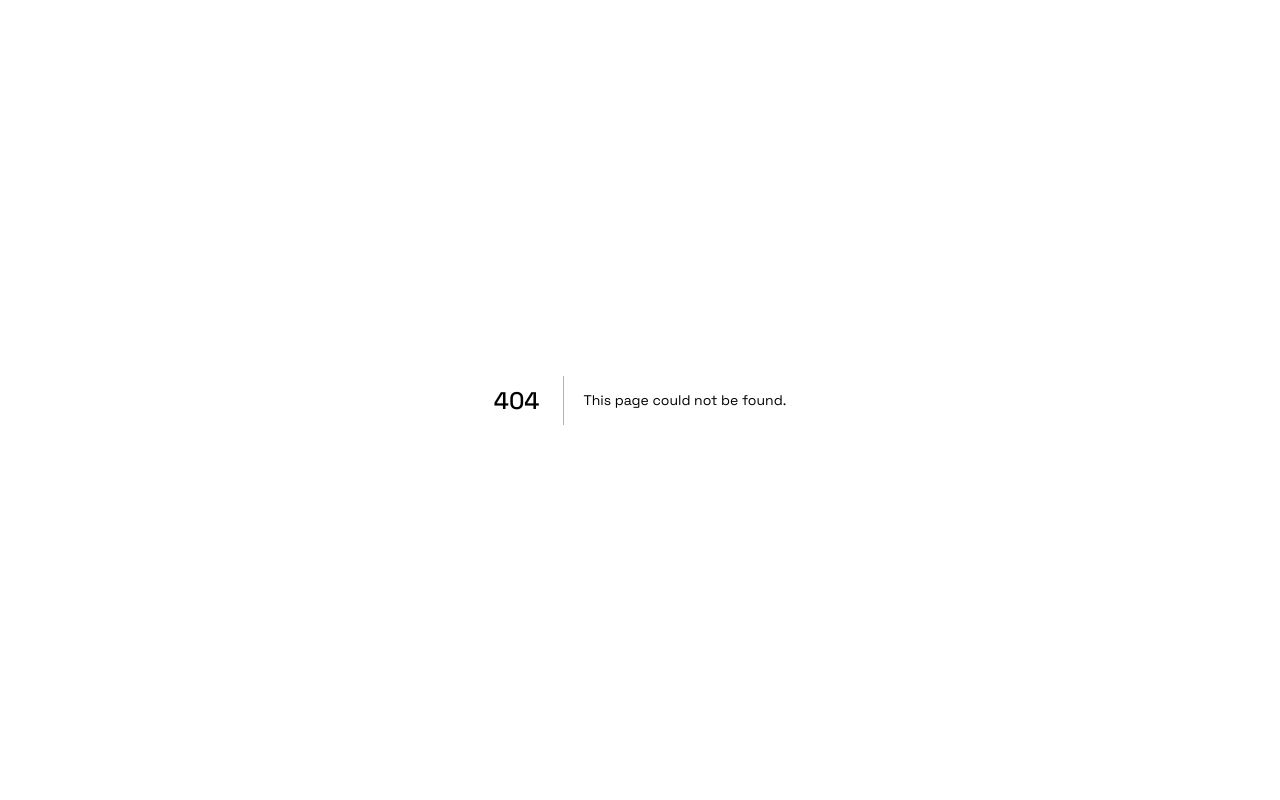
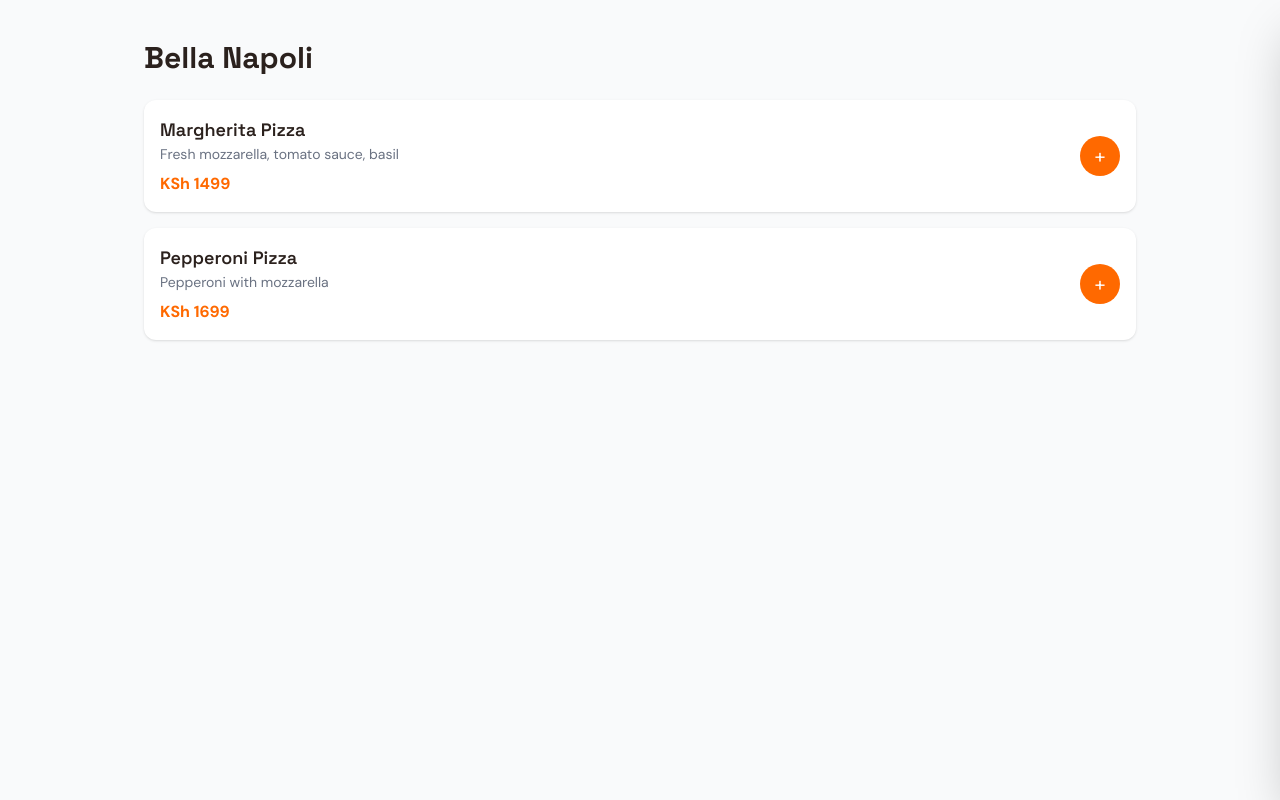
Before and after one commit to mercy-korir600/FeastRush, a Next.js app: page /restaurant in a window 1280 px wide. Before the commit this address had no page. Built offline with nearby package versions, Linux system fonts and the light colour scheme.

Commit message:
add restaurant page

```diff
--- /dev/null
+++ b/app/components/CartSidebar.tsx
@@ -0,0 +1,78 @@
+interface Props {
+  cart: any[];
+  cartOpen: boolean;
+  setCartOpen: (val: boolean) => void;
+  setCart: (val: any) => void;
+}
+
+export default function CartSidebar({
+  cart,
+  cartOpen,
+  setCartOpen,
+  setCart,
+}: Props) {
+  const subtotal = cart.reduce(
+    (acc, item) => acc + item.price * item.quantity,
+    0
+  );
+
+  const delivery = 299;
+  const total = subtotal + delivery;
+
+  return (
+    <div
+      className={`fixed top-0 right-0 h-full w-96 bg-white shadow-2xl z-50 transform transition-transform duration-300 ${
+        cartOpen ? "translate-x-0" : "translate-x-full"
+      }`}
+    >
+      <div className="p-6 flex flex-col h-full">
+        <div className="flex justify-between items-center mb-6">
+          <h2 className="text-xl font-bold">Your Cart</h2>
+          <button onClick={() => setCartOpen(false)}>✕</button>
+        </div>
+
+        <div className="flex-1 space-y-4 overflow-y-auto">
+          {cart.map((item) => (
+            <div key={item.id} className="flex justify-between">
+              <div>
+                <p>{item.name}</p>
+                <p className="text-sm text-gray-500">
+                  x{item.quantity}
+                </p>
+              </div>
+              <p className="font-semibold">
+                KSh {item.price * item.quantity}
+              </p>
+            </div>
+          ))}
+        </div>
+
+        <div className="border-t pt-4 space-y-2">
+          <div className="flex justify-between">
+            <span>Subtotal</span>
+            <span>KSh {subtotal}</span>
+          </div>
+
+          <div className="flex justify-between">
+            <span>Delivery</span>
+            <span>KSh {delivery}</span>
+          </div>
+
+          <div className="flex justify-between font-bold text-lg">
+            <span>Total</span>
+            <span className="text-orange-500">
+              KSh {total}
+            </span>
+          </div>
+
+          <button className="w-full mt-4 bg-orange-500 text-white py-3 rounded-xl hover:bg-orange-600 transition">
+            Place Order - KSh {total}
+          </button>
+          <button className="w-full mt-4 bg-white text-gray-500 py-3 rounded-xl  hover:text-orange-600 transition-colors">
+             Clear Cart
+          </button>
+        </div>
+      </div>
+    </div>
+  );
+}
--- /dev/null
+++ b/app/components/MenuItem.tsx
@@ -0,0 +1,25 @@
+interface Props {
+  item: any;
+  addToCart: (item: any) => void;
+}
+
+export default function MenuItem({ item, addToCart }: Props) {
+  return (
+    <div className="flex justify-between items-center bg-white p-4 rounded-xl shadow-sm">
+      <div>
+        <h2 className="font-semibold text-lg">{item.name}</h2>
+        <p className="text-gray-500 text-sm">{item.description}</p>
+        <p className="text-orange-500 font-bold mt-2">
+          KSh {item.price}
+        </p>
+      </div>
+
+      <button
+        onClick={() => addToCart(item)}
+        className="w-10 h-10 bg-orange-500 text-white rounded-full flex items-center justify-center text-xl hover:bg-orange-600 transition"
+      >
+        +
+      </button>
+    </div>
+  );
+}
--- /dev/null
+++ b/app/components/Overlay.tsx
@@ -0,0 +1,12 @@
+interface Props {
+  onClose: () => void;
+}
+
+export default function Overlay({ onClose }: Props) {
+  return (
+    <div
+      onClick={onClose}
+      className="fixed inset-0 bg-black/40 backdrop-blur-sm z-40 transition-opacity duration-300"
+    />
+  );
+}
--- /dev/null
+++ b/app/restaurant/page.tsx
@@ -0,0 +1,84 @@
+"use client";
+
+import { useState } from "react";
+// import MenuItem from "@/app/components/MenuItem";
+// import CartSidebar from "@/app/components/CartSidebar";
+// import Overlay from "@/app/components/Overlay";
+import MenuItem from "../components/MenuItem";
+import CartSidebar from "../components/CartSidebar";
+import Overlay from "../components/Overlay";
+
+export default function RestaurantPage() {
+  const [cartOpen, setCartOpen] = useState(false);
+  const [cart, setCart] = useState<any[]>([]);
+
+  const menu = [
+    {
+      id: 1,
+      name: "Margherita Pizza",
+      description: "Fresh mozzarella, tomato sauce, basil",
+      price: 1499,
+      image: "/pizza1.jpg",
+    },
+    {
+      id: 2,
+      name: "Pepperoni Pizza",
+      description: "Pepperoni with mozzarella",
+      price: 1699,
+      image: "/pizza2.jpg",
+    },
+  ];
+
+  const addToCart = (item: any) => {
+    setCartOpen(true);
+
+    const existing = cart.find((i) => i.id === item.id);
+
+    if (existing) {
+      setCart(
+        cart.map((i) =>
+          i.id === item.id ? { ...i, quantity: i.quantity + 1 } : i
+        )
+      );
+    } else {
+      setCart([...cart, { ...item, quantity: 1 }]);
+    }
+  };
+
+  return (
+    <div className="relative min-h-screen bg-gray-50">
+
+      {/* Page Content */}
+      <div
+        className={`transition-all duration-300 ${
+          cartOpen ? "blur-sm brightness-75" : ""
+        }`}
+      >
+        <div className="max-w-5xl mx-auto py-10 px-4">
+          <h1 className="text-3xl font-bold mb-6">Bella Napoli</h1>
+
+          <div className="space-y-4">
+            {menu.map((item) => (
+              <MenuItem
+                key={item.id}
+                item={item}
+                addToCart={addToCart}
+              />
+            ))}
+          </div>
+        </div>
+      </div>
+
+      {/* Dark Overlay */}
+      {cartOpen && <Overlay onClose={() => setCartOpen(false)} />}
+
+      {/* Cart Sidebar */}
+      <CartSidebar
+        cart={cart}
+        cartOpen={cartOpen}
+        setCartOpen={setCartOpen}
+        setCart={setCart}
+      />
+    </div>
+  );
+}
```
